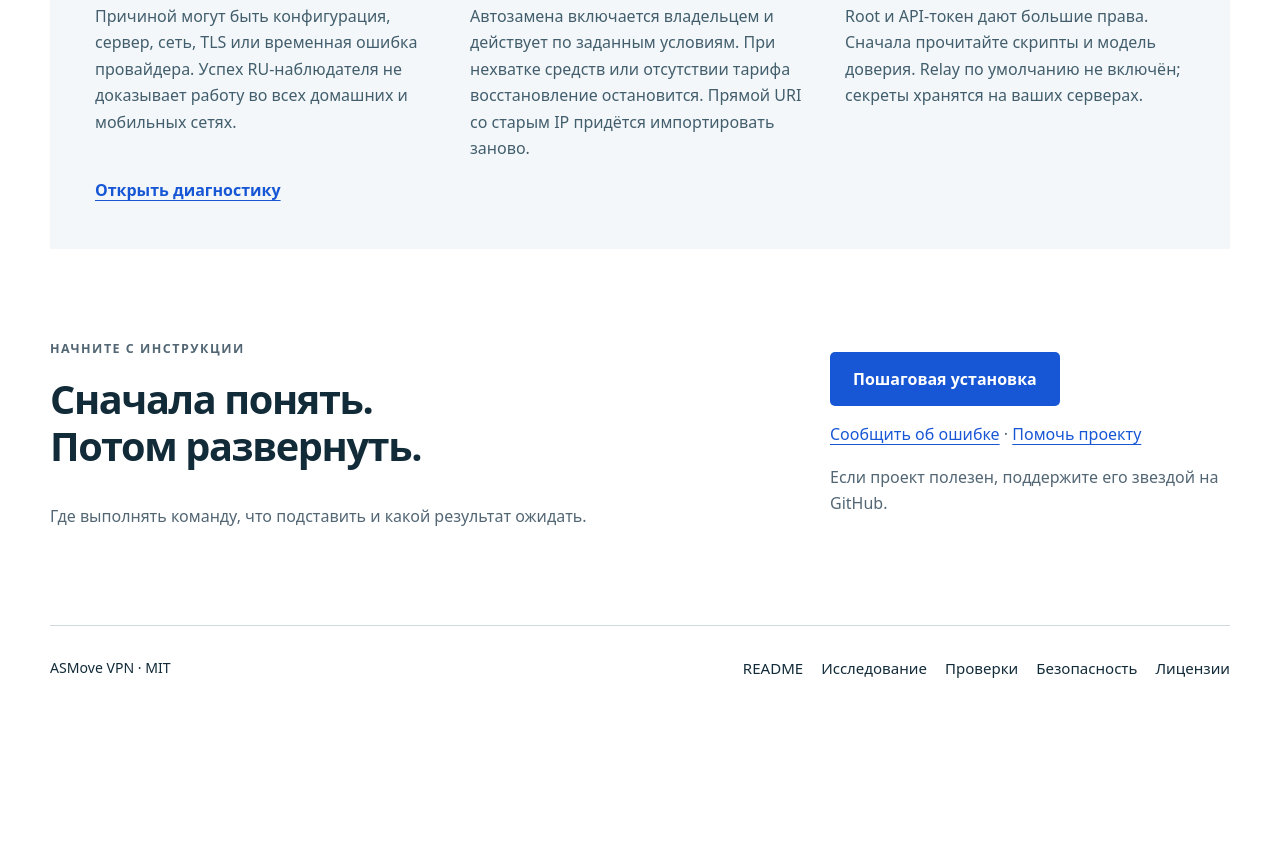
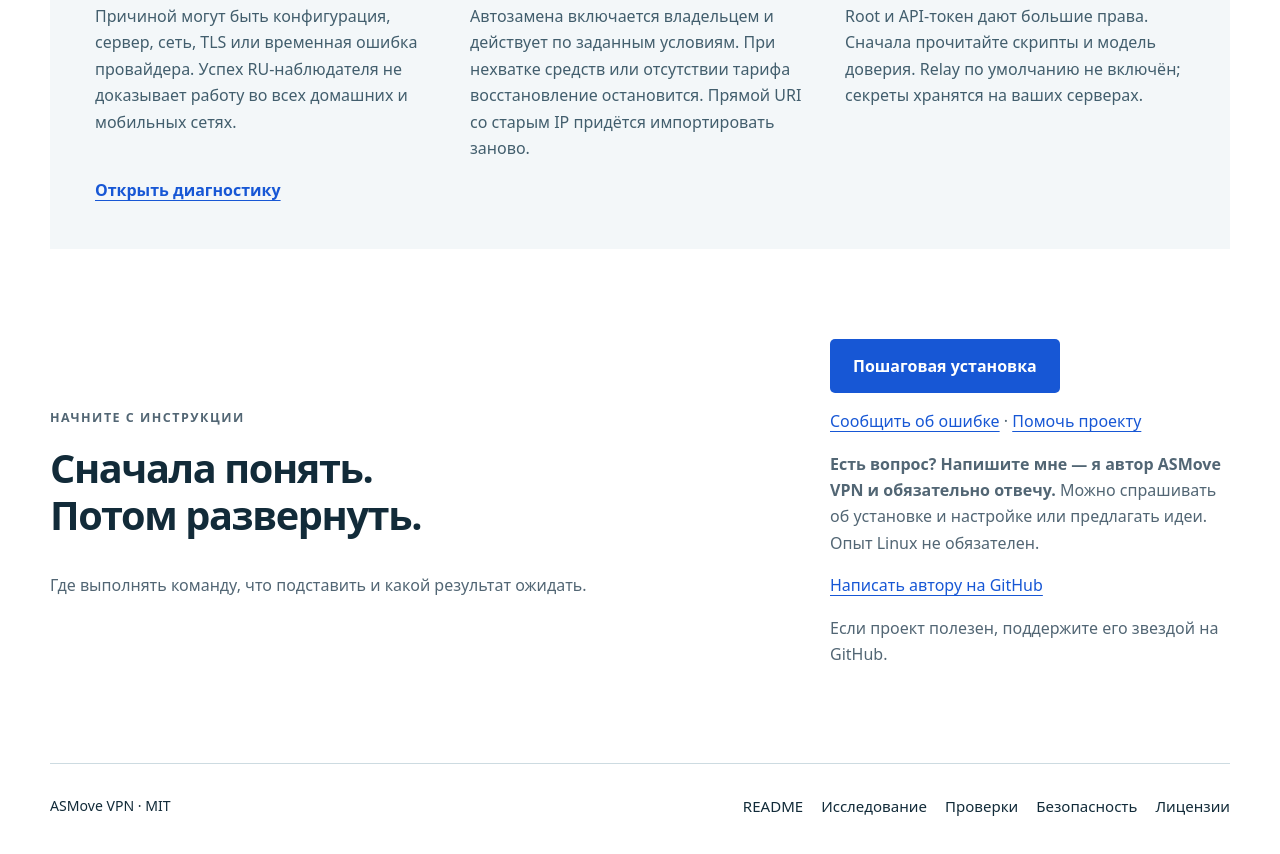
Before and after one commit to almuleev/asmove-vpn, a plain HTML site: page site/index.html in a window 1280 px wide. Shown: the part 3030-3884 px from the top of the page. Before the commit the page ends 3746 px from the top, so only its background shows below. Drawn offline with Linux system fonts and the light colour scheme.

Commit message:
Invite questions directly to the author through GitHub Discussions

```diff
--- a/site/index.html
+++ b/site/index.html
@@ -12,5 +12,5 @@
 <section class="recovery"><div class="wrap recovery-grid"><div><p class="eyebrow">ВОССТАНОВЛЕНИЕ ПО ВАШИМ ПРАВИЛАМ</p><h2>Простой ожидаем.<br>Повторный заказ —<br>под контролем.</h2><p>Старый VPS удаляется до создания нового. Бесшовного переключения нет. Время восстановления зависит от провайдера, установки, сертификата и проверки связи.</p><a class="light-link" href="docs/OPERATIONS.html">Порядок восстановления</a></div><ol class="timeline"><li><h3>Проверить проблему</h3><p>Открытого порта недостаточно. Нужен HTTPS-запрос через VPN и рабочий наблюдатель.</p></li><li><h3>Выбрать режим замены</h3><p>Ручное подтверждение или заранее включённая автоматика: порог отказа, пауза и суточный предел. Свежий архив обязателен.</p></li><li><h3>Восстановить и проверить</h3><p>Новый VPS, сертификат и клиенты. Потерянный ответ API ведёт к сверке той же заявки.</p></li><li><h3>Обновить подписку</h3><p>URL остаётся прежним при неизменных RU и ключе. Обновите подписку и переподключитесь.</p></li></ol></div></section>
 <section id="cost" class="section wrap cost-grid"><div><p class="eyebrow">ПЕРЕД ПЕРВЫМ ЗАПУСКОМ</p><h2>Два VPS.<br>Один владелец.</h2><p>Для небольшого собственного VPN, когда вы готовы хранить резервные копии и разбирать ошибки. Инструкция начинается с аренды RU и подключения по SSH.</p><ul class="requirements"><li>Ubuntu 24.04 LTS amd64 + systemd</li><li>Два разных публичных IPv4</li><li>Root SSH и свой USD-аккаунт VDSina.com</li><li>Первый зарубежный VPS создаёте вручную</li></ul><a class="text-link" href="docs/QUICKSTART.html">Пройти путь от аренды до подключения</a></div><div class="cost-card"><p class="eyebrow">РАСХОДЫ НА EU</p><p class="price">$0.07<span> / сутки</span></p><p>≈ $2.10 за 30 дней, только зарубежный VPS.</p><hr><dl><div><dt>Российский VPS</dt><dd>По тарифу хостинга</dd></div><div><dt>Внешние резервные копии</dt><dd>По вашему хранилищу</dd></div><div><dt>Трафик и комиссии</dt><dd>По условиям услуг</dd></div><div><dt>Домен</dt><dd>Необязателен</dd></div></dl><p class="cost-note">Цена проверена 24.11.2026 на <a href="https://www.vdsina.com/pricing/standard">официальной странице VDSina</a>. Доступность точного тарифа, minimum balance и квоты проверяются для вашего аккаунта.</p><a class="text-link" href="docs/PROVIDER.html">Условия и ограничения API</a></div></section>
 <section class="limits wrap"><p class="eyebrow">ЧЕСТНЫЕ ГРАНИЦЫ</p><h2>Сбой ещё не означает блокировку IP.</h2><div class="limits-grid"><p>Причиной могут быть конфигурация, сервер, сеть, TLS или временная ошибка провайдера. Успех RU-наблюдателя не доказывает работу во всех домашних и мобильных сетях.</p><p>Автозамена включается владельцем и действует по заданным условиям. При нехватке средств или отсутствии тарифа восстановление остановится. Прямой URI со старым IP придётся импортировать заново.</p><p>Root и API-токен дают большие права. Сначала прочитайте скрипты и модель доверия. Relay по умолчанию не включён; секреты хранятся на ваших серверах.</p></div><a class="text-link" href="docs/DIAGNOSTICS.html">Открыть диагностику</a></section>
-<section class="cta wrap"><div><p class="eyebrow">НАЧНИТЕ С ИНСТРУКЦИИ</p><h2>Сначала понять.<br>Потом развернуть.</h2><p>Где выполнять команду, что подставить и какой результат ожидать.</p></div><div><a class="button" href="docs/QUICKSTART.html">Пошаговая установка</a><p><a href="{{ISSUES}}">Сообщить об ошибке</a> · <a href="CONTRIBUTING.html">Помочь проекту</a></p><p class="muted">Если проект полезен, поддержите его звездой на GitHub.</p></div></section></main>
+<section class="cta wrap"><div><p class="eyebrow">НАЧНИТЕ С ИНСТРУКЦИИ</p><h2>Сначала понять.<br>Потом развернуть.</h2><p>Где выполнять команду, что подставить и какой результат ожидать.</p></div><div><a class="button" href="docs/QUICKSTART.html">Пошаговая установка</a><p><a href="{{ISSUES}}">Сообщить об ошибке</a> · <a href="CONTRIBUTING.html">Помочь проекту</a></p><p><strong>Есть вопрос? Напишите мне — я автор ASMove VPN и обязательно отвечу.</strong> Можно спрашивать об установке и настройке или предлагать идеи. Опыт Linux не обязателен.</p><p><a href="https://github.com/almuleev/asmove-vpn/discussions/new">Написать автору на GitHub</a></p><p class="muted">Если проект полезен, поддержите его звездой на GitHub.</p></div></section></main>
 <footer class="wrap"><span>ASMove VPN · MIT</span><nav aria-label="Дополнительные ссылки"><a href="README.html">README</a><a href="docs/RESEARCH.html">Исследование</a><a href="docs/VALIDATION.html">Проверки</a><a href="SECURITY.html">Безопасность</a><a href="NOTICE.html">Лицензии</a></nav></footer></body></html>
```
Also changed, not shown: 3 other files.
